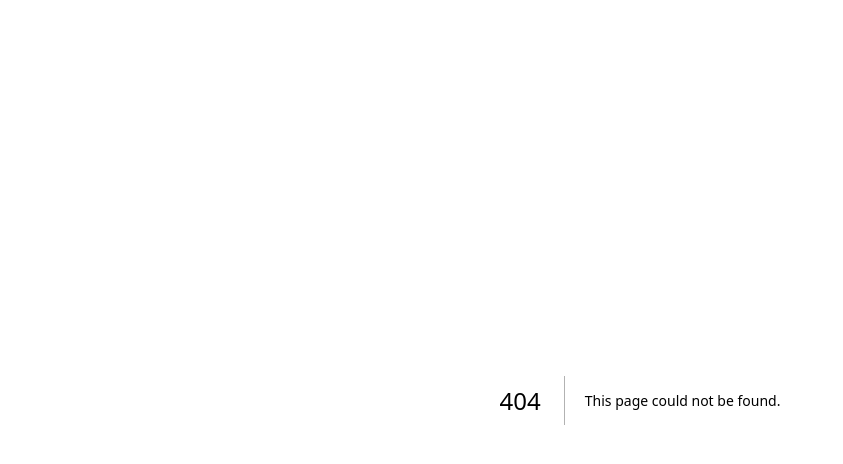
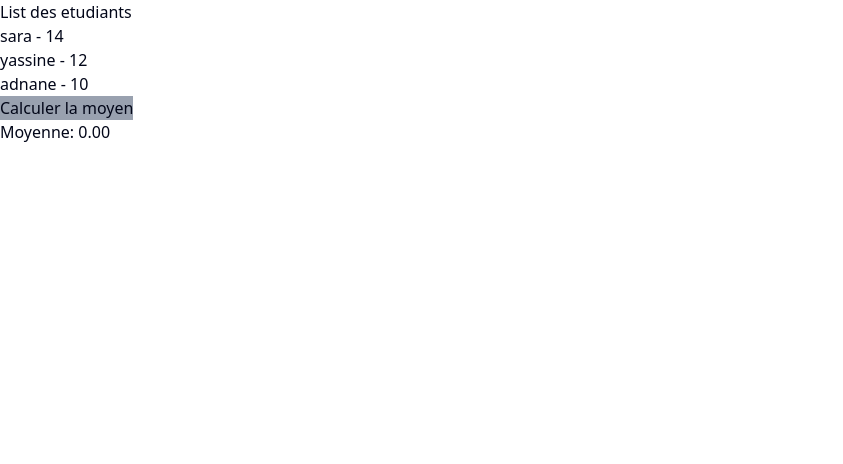
Before and after one commit to Adnane-Louardi-dev/student-task-manager, a Next.js app: page /dashboard/noteMoyen in a window 1280 px wide. Before the commit this address had no page. Shown: the top 464 px of the page, without its empty margins (0-843 px from the left). Built offline with nearby package versions, Linux system fonts and the light colour scheme.

Commit message:
update UI, resolve Azizz's error

```diff
--- /dev/null
+++ b/src/app/dashboard/creer/page.tsx
@@ -0,0 +1,32 @@
+'use client';
+import {useState, useEffect} from "react";
+import Hello from "@/components/hello";
+
+export default function Page(){
+    const [count, setCount] = useState(0);
+    const [calculation, setCalculation] = useState(0);
+    useEffect(()=>{
+        setCalculation(count * 2);
+    }, [count]);
+    return(
+        <>
+            {/*<button className={'button mx-5 bg-orange-200'} onClick={()=>setEstAfficher(!estAfficher)}>afficher ou cacher le text</button>*/}
+            {/*{estAfficher && <Hello prenom={"adnane"}/>}*/}
+
+
+            <h1>count: {count}</h1>
+            <h1>calculation: {calculation}</h1>
+            <button type={"button"} onClick={() => setCount(count + 1)}>
+                Increment
+            </button>
+            {"  "}
+            <button type={"button"} onClick={() => setCount(0)}>
+                 Reset
+            </button>
+
+            {/*<input type="text" className={'border-1'} onChange={(e) => setText(e.target.value)} />*/}
+            {/*<Hello prenom={text}/>*/}
+
+        </>
+    )
+}
--- /dev/null
+++ b/src/app/dashboard/noteMoyen/page.tsx
@@ -0,0 +1,38 @@
+'use client';
+import {useState} from "react";
+
+export default function NoteMoyen(){
+    const [moyen, setMoyen]=useState(0)
+    const [etudiants, setEtudiants]=useState([{
+        nom:'sara', note:14
+    },{
+        nom:'yassine', note:12
+    },{
+        nom:'adnane', note:10
+    }])
+    const calculateMoyen=()=>{
+        let notes=etudiants.map((etudiants)=>etudiants.note)
+        let sommeDesNotes=0;
+        for (let i=0;i<notes.length;i++){
+            sommeDesNotes+=notes[i];
+        }
+        let moyen=sommeDesNotes/notes.length
+        console.log(moyen)
+        setMoyen(moyen);
+    }
+    return(
+        <div>
+        <h1>List des etudiants</h1>
+
+            {etudiants.map((etudiant)=>(
+                <>
+                <p>{etudiant.nom} - {etudiant.note}</p>
+                </>
+            ))}
+
+            <button className={'bg-gray-400'} onClick={calculateMoyen}> Calculer la moyen</button>
+
+            <h1>Moyenne: {moyen.toFixed(2)}</h1>
+        </div>
+    )
+}
--- /dev/null
+++ b/src/components/hello.tsx
@@ -0,0 +1,7 @@
+export default function Hello(props) {
+    return (
+        <div>
+            <h1>Hello, {props.prenom}</h1>
+        </div>
+    )
+}
```
Also changed, not shown: src/components/site-header.tsx (+7 -0 lines).
